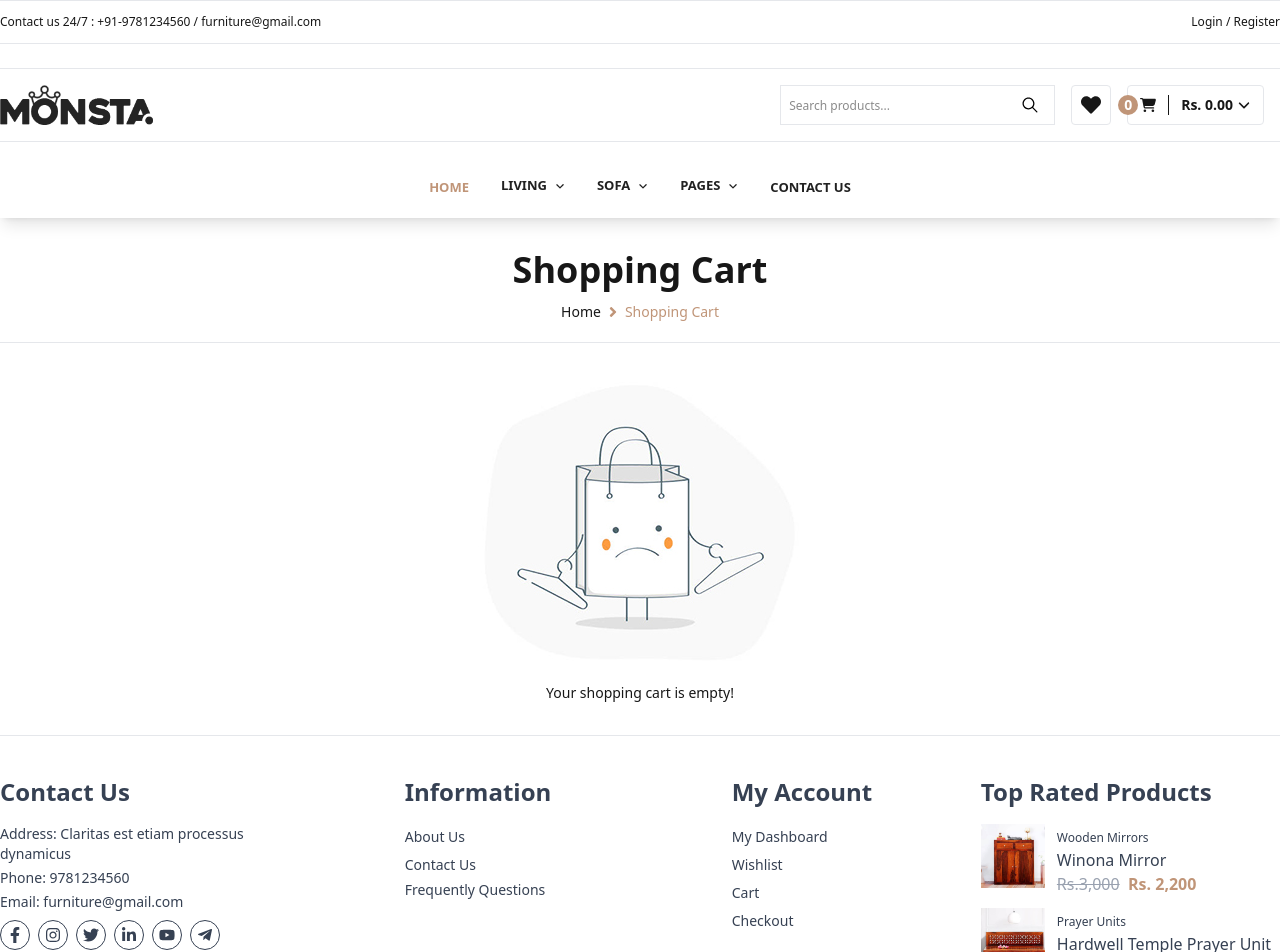
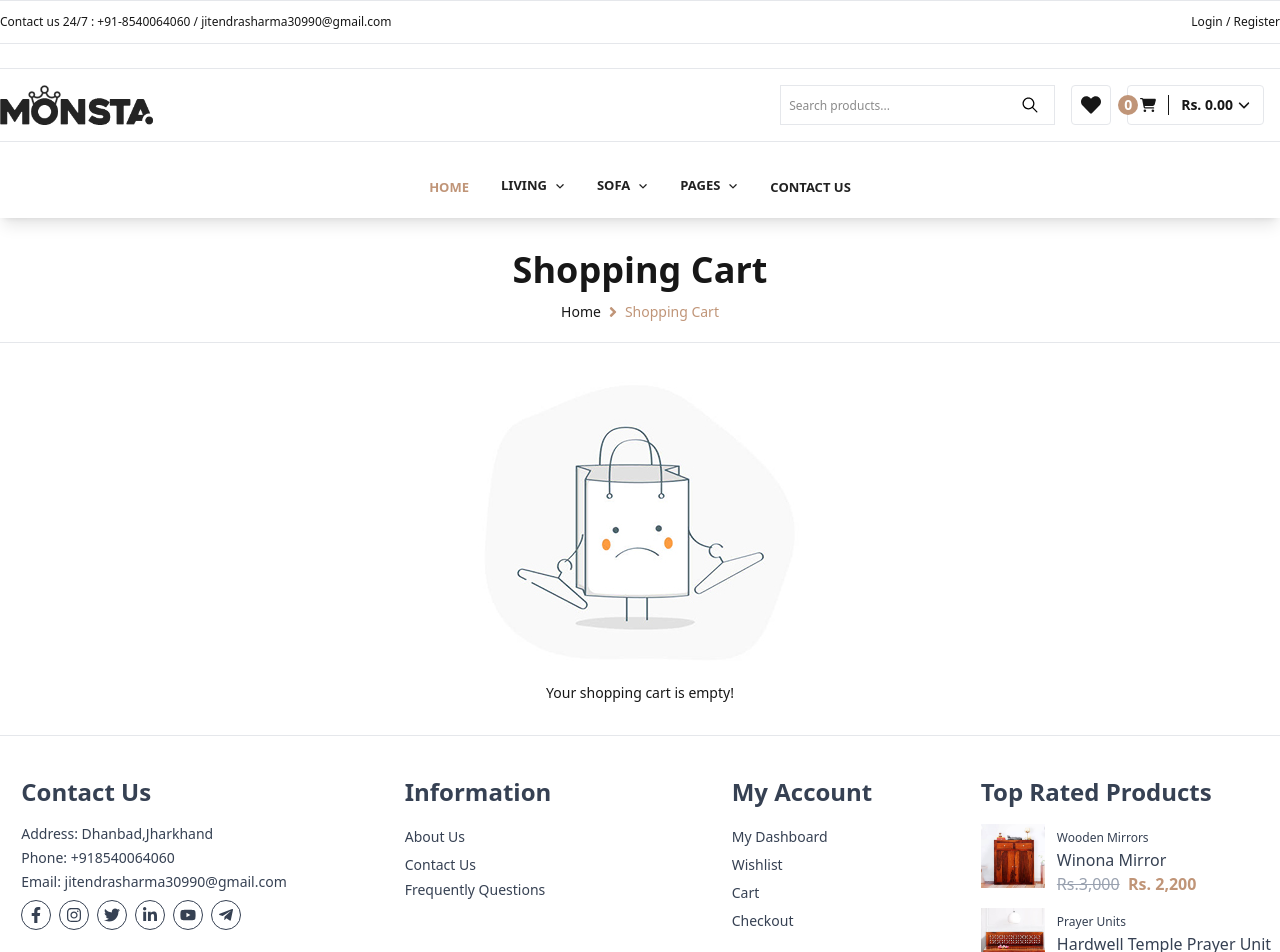
Before and after one commit to jitendrasharma11/monsta, a Next.js app in the folder client/furniture-main/: page /cart in a window 1280 px wide. Shown: the top 952 px of the page. Built offline with nearby package versions, Linux system fonts and the light colour scheme.

Commit message:
latest update

```diff
--- a/client/furniture-main/src/app/common/Footer.jsx
+++ b/client/furniture-main/src/app/common/Footer.jsx
@@ -17,13 +17,13 @@ export default function Footer() {
                             <nav>
                                 <ul>
                                     <li className='my-1'>
-                                        <p className='text-sm '>Address: Claritas est etiam processus dynamicus</p>
+                                        <p className='text-sm '>Address: Dhanbad,Jharkhand</p>
                                     </li>
                                     <li className='my-1'>
-                                        <p className='text-sm '>Phone: 9781234560</p>
+                                        <p className='text-sm '>Phone: +918540064060</p>
                                     </li>
                                     <li className='my-1'>
-                                        <p className='text-sm '>Email: furniture@gmail.com</p>
+                                        <p className='text-sm '>Email: jitendrasharma30990@gmail.com</p>
                                     </li>
                                     <li className='my-2 flex gap-2' id='socialMedia-icon'>
                                         <div className='w-[30px] h-[30px] rounded-[50%] border-1 border-gray-700 flex justify-center items-center'>
--- a/client/furniture-main/src/app/common/Header.jsx
+++ b/client/furniture-main/src/app/common/Header.jsx
@@ -49,7 +49,7 @@ export default function Header() {
                         </div>
 
                         <div className='max-w-full flex flex-col text-center item-center   ' id='header-mid-top'>
-                            <Link href={'/'} className='text-[12px] py-3 '>Contact us 24/7 : +91-9781234560  </Link>
+                            <Link href={'/'} className='text-[12px] py-3 '>Contact us 24/7 : +91-8540064060  </Link>
                             { user ?
                                 <button className='text-[12px] py-3 hover:text-[#c09578] hover:cursor-pointer'>Logout</button>
                                 :
@@ -372,7 +372,7 @@ export default function Header() {
 
                 <div className='max-w-[1320px] lg:mx-auto sm:mx-2 mx-2 ' id='header-mid'>
                     <div className='max-w-full lg:flex justify-between item-center  hidden ' id='header-mid-top'>
-                        <Link href={'/'} className='text-[12px] py-3 '>Contact us 24/7 : +91-9781234560 / furniture@gmail.com </Link>
+                        <Link href={'/'} className='text-[12px] py-3 '>Contact us 24/7 : +91-8540064060 / jitendrasharma30990@gmail.com </Link>
                         <Link href={'/login'} className='text-[12px] py-3 hover:text-[#c09578] hover:cursor-pointer '>Login / Register</Link>
                     </div>
                 </div>
--- a/client/furniture-main/src/app/contact-us/page.jsx
+++ b/client/furniture-main/src/app/contact-us/page.jsx
@@ -4,20 +4,18 @@ import { FaAngleRight } from "react-icons/fa";
 import { FaRegAddressCard } from "react-icons/fa6";
 import { FaPhoneAlt } from "react-icons/fa";
 import { MdOutlineEmail } from "react-icons/md";
+
 export default function contactUs() {
     return (
         <>
-
             <section className='max-w-full my-8' id='contact-us'>
                 <div className='max-w-[1320px] lg:mx-auto mx-2' id='contact-us-mid'>
                     <div className='w-full text-center' id='contact-us-mid-heading'>
-                        <h2 className=' text-4xl font-semibold'>Contact Us</h2>
+                        <h2 className='text-4xl font-semibold'>Contact Us</h2>
                         <div className='flex items-center justify-center gap-1 my-3 '>
-
                             <Link href={'/'} className='text-sm hover:text-[#C09578]'>Home</Link>
                             <FaAngleRight className='text-[#C09578]' />
-                            <Link href={'/contact-us'} className='text-sm text-[#C09578]'> Contact Us </Link >
-
+                            <Link href={'/contact-us'} className='text-sm text-[#C09578]'>Contact Us</Link>
                         </div>
                         <hr className='border-gray-200 my-5' />
                     </div>
@@ -38,53 +36,51 @@ export default function contactUs() {
                 <div className='max-w-[1320px] lg:mx-auto sm:mx-5 mx-2 my-12' id='contact-details'>
                     <div className='w-full grid lg:grid-cols-2 gap-5' id='contact-details-mid'>
                         <div className='w-full'>
-                            <h2 className='text-xl font-semibold   py-3'>Contact Us</h2>
+                            <h2 className='text-xl font-semibold py-3'>Contact Us</h2>
                             <nav>
                                 <ul>
-                                    <li className=''>
-                                        <p className='flex items-center gap-2 text-sm border-t-1 border-gray-300 py-5'>
-                                            <FaRegAddressCard className='text-[#5A5A5A]  text-lg' />
-                                            <span className='text-sm text-[#5A5A5A]'>  Address : Claritas est etiam processus dynamicus</span>
-                                        </p>
+                                    <li>
+                                        <div className='flex items-center gap-2 text-sm border-t-1 border-gray-300 py-5'>
+                                            <FaRegAddressCard className='text-[#5A5A5A] text-lg' />
+                                            <span className='text-sm text-[#5A5A5A]'>Address: Dhanbad, Jharkhand</span>
+                                        </div>
                                     </li>
-
-                                    <li className=''>
-                                        <p className='flex items-center gap-2 text-sm border-t-1 border-gray-300 py-5'>
-                                            <FaPhoneAlt className='text-[#5A5A5A]  text-lg' />
-                                            <h5 className='text-sm text-[#5A5A5A]'>7096398253</h5>
-                                        </p>
+                                    <li>
+                                        <div className='flex items-center gap-2 text-sm border-t-1 border-gray-300 py-5'>
+                                            <FaPhoneAlt className='text-[#5A5A5A] text-lg' />
+                                            <span className='text-sm text-[#5A5A5A]'>+918540064060</span>
+                                        </div>
                                     </li>
-
-                                    <li className=''>
-                                        <p className='flex items-center gap-2 text-sm border-t-1 border-gray-300 py-5'>
+                                    <li>
+                                        <div className='flex items-center gap-2 text-sm border-t-1 border-gray-300 py-5'>
                                             <MdOutlineEmail className='text-[#5A5A5A] text-lg' />
-                                            <h5 className='text-sm text-[#5A5A5A]'>nishantsanghani09@gmail.com</h5>
-                                        </p>
+                                            <span className='text-sm text-[#5A5A5A]'>jitendrasharma30990@gmail.com</span>
+                                        </div>
                                     </li>
                                 </ul>
                             </nav>
                         </div>
 
                         <div className='w-full'>
-                            <h2 className='text-xl font-semibold   py-3'>Tell us your question</h2>
+                            <h2 className='text-xl font-semibold py-3'>Tell us your question</h2>
                             <div id='enquiryForm'>
                                 <form action="">
-                                    <label htmlFor="" className='text-sm font-semibold'>Your Name (required)</label>
+                                    <label className='text-sm font-semibold'>Your Name (required)</label>
                                     <input type="text" name='name' placeholder='Name *' className='w-full border-1 p-2 border-gray-300 my-3 text-sm' />
 
-                                    <label htmlFor="" className='text-sm font-semibold'>Your Email (required)</label>
+                                    <label className='text-sm font-semibold'>Your Email (required)</label>
                                     <input type="email" name='email' placeholder='Email *' className='w-full border-1 p-2 border-gray-300 my-3 text-sm' />
 
-                                    <label htmlFor="" className='text-sm font-semibold'>Your Mobile Number (required)</label>
-                                    <input type="tel" name='phone' placeholder='Mobile Number *' className='w-full border-1 p-2 border-gray-300 my-3 text-sm ' />
+                                    <label className='text-sm font-semibold'>Your Mobile Number (required)</label>
+                                    <input type="tel" name='phone' placeholder='Mobile Number *' className='w-full border-1 p-2 border-gray-300 my-3 text-sm' />
 
-                                    <label htmlFor="" className='text-sm font-semibold'>Subject</label>
+                                    <label className='text-sm font-semibold'>Subject</label>
                                     <input type="text" name='subject' placeholder='Subject *' className='w-full border-1 p-2 border-gray-300 my-3 text-sm' />
 
-                                    <label htmlFor="" className='text-sm font-semibold'>Your Message</label>
-                                    <textarea type="text" name='message' placeholder='Message *' className='w-full border-1 p-2 border-gray-300 my-3 text-sm resize-none h-44' />
+                                    <label className='text-sm font-semibold'>Your Message</label>
+                                    <textarea name='message' placeholder='Message *' className='w-full border-1 p-2 border-gray-300 my-3 text-sm resize-none h-44'></textarea>
 
-                                    <button type='submit' className='bg-black text-white font-semibold px-7 py-2 rounded-sm cursor-pointer hover:bg-[#C09578] '>Send</button>
+                                    <button type='submit' className='bg-black text-white font-semibold px-7 py-2 rounded-sm cursor-pointer hover:bg-[#C09578]'>Send</button>
                                 </form>
                             </div>
                         </div>
@@ -92,6 +88,5 @@ export default function contactUs() {
                 </div>
             </section>
         </>
-
     )
 }
```
